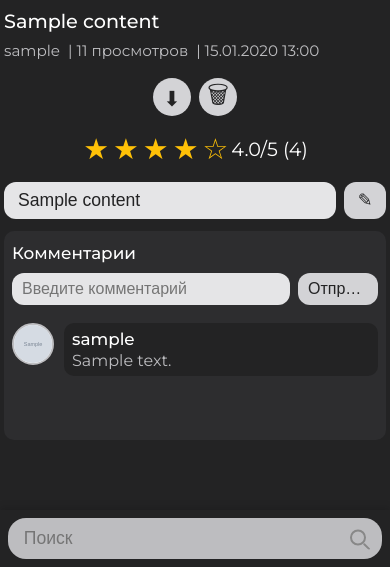
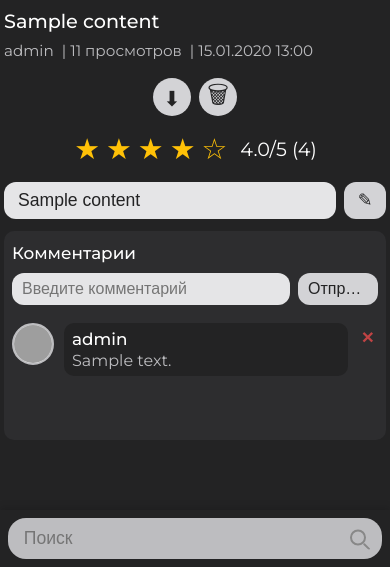
Before and after one commit to andr1ch/anonPics, a Flask app: page /post/1 in a window 390 px wide. Shown: the part 277-844 px from the top of the page. Run offline with Flask 3, Linux system fonts and the light colour scheme; a user stored in the database is signed in; tables that the repository leaves empty hold one stand-in row (values such as "Sample post"); grey boxes marked "Sample" are stand-in pictures; grey boxes are pictures that could not be loaded.

Commit message:
Добавил админку и возможность удалять комменты

```diff
--- a/app.py
+++ b/app.py
@@ -200,7 +200,7 @@
 @login_required
 def edit_post(post_id):
     post = Content.query.get_or_404(post_id)
-    if post.id_creator != current_user.id:
+    if not current_user.is_admin and post.id_creator != current_user.id:
         flash('Нет прав на редактирование')
         return redirect(url_for('view_post', post_id=post_id))
     new_title = request.form.get('title', '').strip()
@@ -214,7 +214,7 @@
 @login_required
 def delete_post(post_id):
     post = Content.query.get_or_404(post_id)
-    if post.id_creator != current_user.id:
+    if not current_user.is_admin and post.id_creator != current_user.id:
         flash('Нет прав на удаление')
         return redirect(url_for('view_post', post_id=post_id))
     try:
@@ -262,12 +262,31 @@
                     flash('Имя пользователя обновлено')
     return render_template('settings.html')
 
+@app.route('/comment/<int:comment_id>/delete', methods=['POST'])
+@login_required
+def delete_comment(comment_id):
+    comment = Comment.query.get_or_404(comment_id)
+    post = Content.query.get_or_404(comment.id_content)
+
+    if not current_user.is_admin and post.id_creator != current_user.id:
+        flash('Нет прав на удаление комментариев')
+        return redirect(url_for('view_post', post_id=post.id))
+
+    db.session.delete(comment)
+    db.session.commit()
+    return redirect(url_for('view_post', post_id=post.id))
+
 if __name__ == '__main__':
     with app.app_context():
         # Удаляем все таблицы
         db.drop_all()
         # Создаем таблицы заново
         db.create_all()
+        # Создаем админа
+        admin = User(username='admin', is_admin=True)
+        admin.set_password('admin')
+        db.session.add(admin)
+        db.session.commit()
     app.run(debug=True)
 else:
     # Для production (Render.com)
@@ -276,3 +295,8 @@
         db.drop_all()
         # Создаем таблицы заново
         db.create_all()
+        # Создаем админа
+        admin = User(username='admin', is_admin=True)
+        admin.set_password('admin')
+        db.session.add(admin)
+        db.session.commit()
--- a/static/css/style.css
+++ b/static/css/style.css
@@ -636,6 +636,35 @@
     color: #bdbdc0;
 }
 
+.comment-delete-form {
+    margin-left: auto;
+    flex-shrink: 0;
+}
+
+.comment-delete-btn {
+    background: none;
+    border: none;
+    color: #ff4d4d;
+    font-size: 1.5rem;
+    font-weight: bold;
+    cursor: pointer;
+    padding: 0 4px;
+    line-height: 1;
+    opacity: 0.7;
+    transition: opacity 0.2s;
+}
+
+.comment-delete-btn:hover {
+    opacity: 1;
+}
+
+@media (max-width: 600px) {
+    .comment-delete-btn {
+        font-size: 1.3rem;
+        padding: 4px;
+    }
+}
+
 .profile-page {
     display: flex;
     flex-direction: row;
@@ -1023,16 +1052,14 @@
     display: flex !important;
     align-items: center !important;
     justify-content: center !important;
-    gap: 2px !important;
+    gap: 4px !important;
     width: auto !important;
   }
 
   .post-rating-value {
-    margin: 0 !important;
+    margin-left: 8px !important;
     font-size: 1.2rem !important;
     color: #fff !important;
-    width: auto !important;
-    text-align: left !important;
   }
 
   .star-btn {
@@ -1042,10 +1069,8 @@
 
   .post-actions-row.rating-row {
     display: flex !important;
-    flex-direction: row !important;
     align-items: center !important;
     justify-content: center !important;
-    gap: 12px !important;
     width: 100% !important;
   }
 
--- a/templates/post.html
+++ b/templates/post.html
@@ -16,7 +16,7 @@
             <div class="post-actions">
                 <div class="post-actions-row">
                     <a href="{{ url_for('download_post', post_id=post.id) }}" class="post-download" title="Скачать"><span class="icon-download"></span></a>
-                    {% if current_user.is_authenticated and current_user.id == post.id_creator %}
+                    {% if current_user.is_authenticated and (current_user.is_admin or current_user.id == post.id_creator) %}
                         <form method="POST" action="{{ url_for('delete_post', post_id=post.id) }}" style="display:inline;">
                             <button type="submit" class="post-delete" title="Удалить" onclick="return confirm('Удалить пост?')">🗑</button>
                         </form>
@@ -32,7 +32,7 @@
                         </div>
                     </form>
                 </div>
-                {% if current_user.is_authenticated and current_user.id == post.id_creator %}
+                {% if current_user.is_authenticated and (current_user.is_admin or current_user.id == post.id_creator) %}
                     <form method="POST" action="{{ url_for('edit_post', post_id=post.id) }}" class="post-edit-form">
                         <input type="text" name="title" value="{{ post.name }}" class="post-edit-input">
                         <button type="submit" class="post-edit-btn">✎</button>
@@ -59,6 +59,11 @@
                         <div class="comment-author">{{ comment.user.username }}</div>
                         <div class="comment-text">{{ comment.text }}</div>
                     </div>
+                    {% if current_user.is_authenticated and (current_user.is_admin or current_user.id == post.id_creator) %}
+                        <form method="POST" action="{{ url_for('delete_comment', comment_id=comment.id) }}" class="comment-delete-form">
+                            <button type="submit" class="comment-delete-btn" title="Удалить комментарий" onclick="return confirm('Удалить комментарий?')">×</button>
+                        </form>
+                    {% endif %}
                 </div>
             {% endfor %}
         </div>
```
